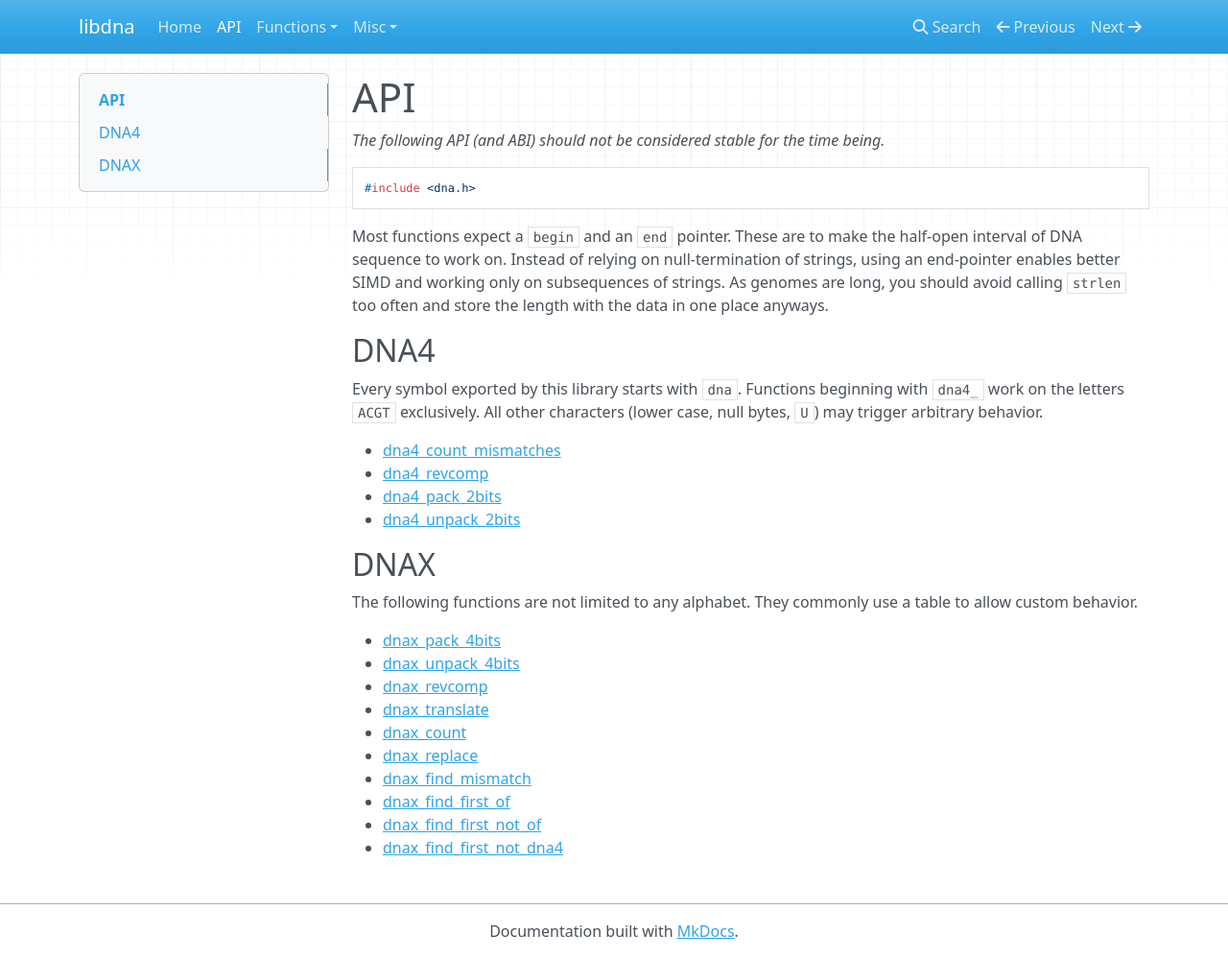
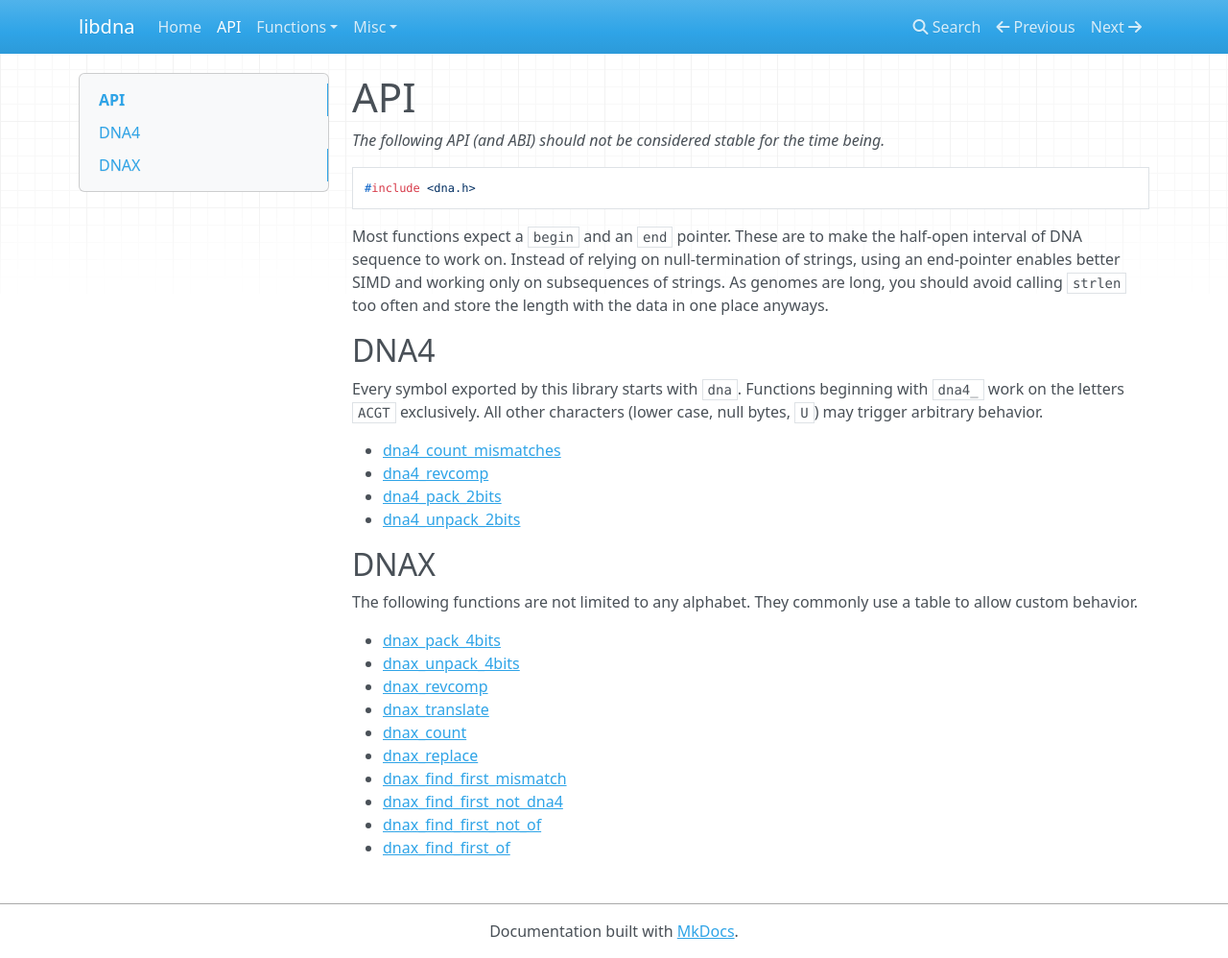
Before and after one commit to kloetzl/libdna, an MkDocs documentation site: the page built from docs/api.md, in a window 1280 px wide and 998 px high. Shown: the whole window at 96% size. Built offline with MkDocs 1.6.1, drawn with Linux system fonts in a browser that asks for light colours; nearby versions of some CDN libraries.

Commit message:
docs: dnax_find_mismatch → dnax_find_first_mismatch

```diff
--- a/docs/api.md
+++ b/docs/api.md
@@ -27,7 +27,7 @@ The following functions are not limited to any alphabet. They commonly use a tab
 * [dnax_translate](dnax_translate.3.md)
 * [dnax_count](dnax_count.3.md)
 * [dnax_replace](dnax_replace.3.md)
-* [dnax_find_mismatch](dnax_find_mismatch.3.md)
+* [dnax_find_first_mismatch](dnax_find_first_mismatch.3.md)
+* [dnax_find_first_not_dna4](dnax_find_first_not_dna4.3.md)
+* [dnax_find_first_not_of](dnax_find_first_not_of.3.md)
 * [dnax_find_first_of](dnax_find_first_of.3.md)
-* [dnax_find_first_not_of](dnax_find_first_not_of.3.md)
-* [dnax_find_first_not_dna4](dnax_find_first_not_dna4.3.md)
```
Also changed, not shown: docs/dnax_find_first_mismatch.3.md (added, +33 -0 lines), docs/dnax_find_mismatch.3.md (deleted, +0 -33 lines).
